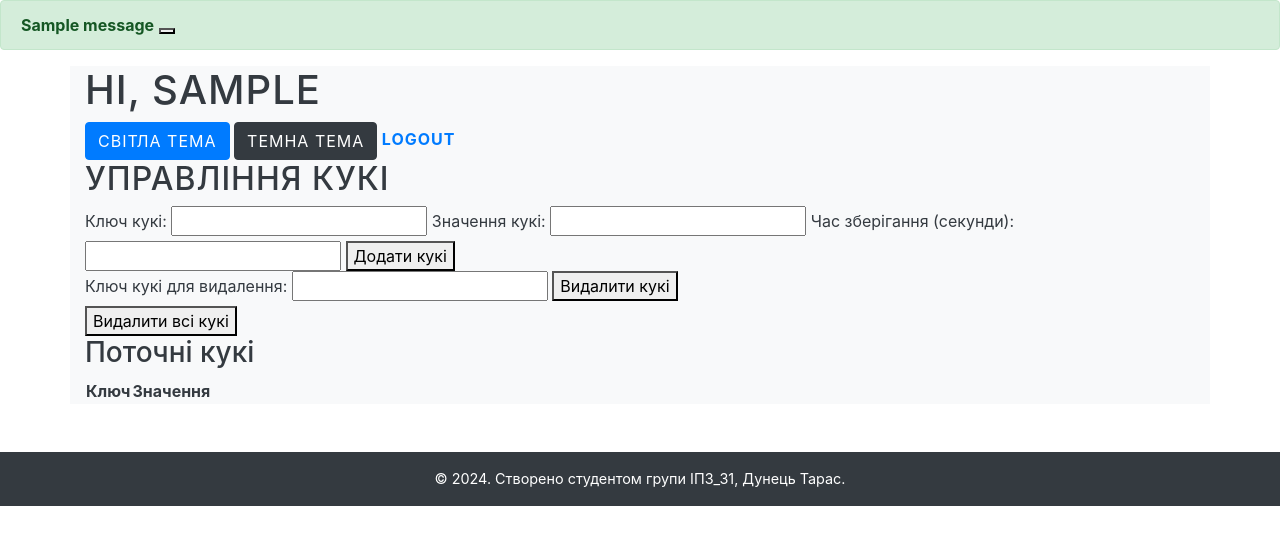
After one commit to TarasDunets/flask-app-lab, a Flask app: page /users/profile in a window 1280 px wide. The commit adds this page. Shown: the top 545 px of the page. Run offline with Flask 3, Linux system fonts and the light colour scheme; the visitor is signed in with stand-in values (Sample User, id 1); one stand-in notice (Sample message) is shown; lists and menus that the app fills with data are empty; some libraries are stand-ins or nearby versions.

Commit message:
add session and message

```diff
--- a/app/static/css/styles.css
+++ b/app/static/css/styles.css
@@ -129,3 +129,42 @@ nav ul li a {
 nav ul li a:hover {
     text-decoration: underline;
 }
+
+/* Додаткові стилі теми для профільної сторінки */
+
+/* Світла тема */
+.bg-light {
+    background-color: #f8f9fa; /* Світлий фон для світлої теми */
+    color: #212529; /* Темний текст для світлої теми */
+}
+
+/* Темна тема */
+.bg-dark {
+    background-color: #343a40; /* Темний фон для темної теми */
+    color: #f8f9fa; /* Світлий текст для темної теми */
+}
+
+/* Специфічні стилі кнопок для темної теми */
+.bg-dark .btn-primary {
+    background-color: #375a7f;
+    border-color: #375a7f;
+    color: #f8f9fa;
+}
+
+.bg-dark .btn-dark {
+    background-color: #212529;
+    border-color: #212529;
+    color: #f8f9fa;
+}
+
+/* Специфічні стилі кнопок для світлої теми */
+.bg-light .btn-primary {
+    background-color: #007bff;
+    border-color: #007bff;
+}
+
+.bg-light .btn-dark {
+    background-color: #343a40;
+    border-color: #343a40;
+    color: white;
+}
--- a/app/templates/base.html
+++ b/app/templates/base.html
@@ -8,6 +8,17 @@
     <link rel="stylesheet" href="https://stackpath.bootstrapcdn.com/bootstrap/4.5.2/css/bootstrap.min.css">
 </head>
 <body>
+    {% with msg = get_flashed_messages(with_categories=True) %}
+        {% if msg %}
+        {% for category, message in msg %}
+        <div class="alert alert-{{ category }} alert-dismissible fade show" role="alert">
+        <strong>{{ message }}</strong>
+        <button type="button" class="btn-close" data-bs-dismiss="alert" aria-label="Close"></button>
+        </div>
+        {% endfor %}
+        {% endif %}
+    {% endwith %}
+
     {% block content %}
 
     {% endblock %}
--- a/app/templates/footer.html
+++ b/app/templates/footer.html
@@ -1,3 +1,3 @@
 <footer class="bg-dark text-white text-center p-3 mt-5">
-    <p>© 2024. Створено студентом групи ІПЗ_31, Андрусяком Іллею.</p>
+    <p>© 2024. Створено студентом групи ІПЗ_31, Дунець Тарас.</p>
 </footer>
--- a/app/templates/resume.html
+++ b/app/templates/resume.html
@@ -15,7 +15,7 @@
 <section id="about" class="mb-4">
     <h2>Про себе</h2>
     <img src="{{ url_for('static', filename='images/avatar.jpg') }}" alt="Фото">
-    <p>Мене звати Ілля. Я студент 3 курсу, знаю не надто багато проте активно навчаюсь
+    <p>Мене звати Тарас. Я студент 3 курсу, знаю не надто багато проте активно навчаюсь
         аби вирішити дану проблему незнання.</p>
 </section>
 
@@ -25,7 +25,7 @@
         <li>Університет: Прикарпатський національний університет імені Василя Стефаника</li>
         <li>Факультет: математики та інформатики</li>
         <li>Спеціальність: 121 Інженерія програмного забезпечення</li>
-        <li>Роки навчання: 2022 - сьогоднішній день</li>
+        <li>Роки навчання: 2023 - сьогоднішній день</li>
     </ul>
 </section>
 
--- /dev/null
+++ b/app/users/templates/users/profile.html
@@ -0,0 +1,40 @@
+{% extends 'base.html' %}
+{% block title %}Greeting Page{% endblock %}
+{% block content %}
+<div class="container {% if theme == 'dark' %}bg-dark text-white{% else %}bg-light text-dark{% endif %}">
+    <h1>Hi, {{ username }}</h1>
+    <a href="{{ url_for('users.set_theme', theme='light') }}" class="btn btn-primary">Світла тема</a>
+    <a href="{{ url_for('users.set_theme', theme='dark') }}" class="btn btn-dark">Темна тема</a>
+    <a href="{{url_for('users.logout')}}">logout</a>
+
+    <h2>Управління кукі</h2>
+    <form method="POST" action="{{ url_for('users.set_cookie') }}">
+        <label for="key">Ключ кукі:</label>
+        <input type="text" name="key" required>
+        <label for="value">Значення кукі:</label>
+        <input type="text" name="value">
+        <label for="duration">Час зберігання (секунди):</label>
+        <input type="number" name="duration" required>
+        <button type="submit">Додати кукі</button>
+    </form>
+
+    <form method="POST" action="{{ url_for('users.delete_cookie') }}">
+        <label for="key">Ключ кукі для видалення:</label>
+        <input type="text" name="key" required>
+        <button type="submit">Видалити кукі</button>
+    </form>
+
+    <!-- Форма для видалення всіх кукі -->
+    <form method="POST" action="{{ url_for('users.delete_all_cookies') }}">
+        <button type="submit">Видалити всі кукі</button>
+    </form>
+
+    <h3>Поточні кукі</h3>
+    <table>
+        <tr><th>Ключ</th><th>Значення</th></tr>
+        {% for key, value in cookies.items() %}
+        <tr><td>{{ key }}</td><td>{{ value }}</td></tr>
+        {% endfor %}
+    </table>
+</div>
+{% endblock %}
--- a/app/users/views.py
+++ b/app/users/views.py
@@ -1,5 +1,5 @@
 from . import users_bp
-from flask import render_template, redirect, request, url_for, make_response
+from flask import render_template, redirect, request, url_for, make_response, session, flash
 from datetime import timedelta, datetime
 
 @users_bp.route("/hi/<string:name>")   #/hi/ivan?age=45&q=fdfdf
@@ -15,18 +15,84 @@ def admin():
     print(to_url)
     return redirect(to_url)
 
-@users_bp.route('/set_cookie')
+@users_bp.route('/get_cookie/<key>')
+def get_cookie(key):
+    value = request.cookies.get(key)
+    if value:
+        return f'Кукі {key}: {value}'
+    else:
+        return f'Кукі {key} не знайдено', 404
+
+@users_bp.route('/set_cookie', methods=['POST'])
 def set_cookie():
-    response = make_response('Кука встановлена')
-    response.set_cookie('username', 'student', max_age=timedelta(seconds=60))
-    response.set_cookie('color', '', max_age=timedelta(seconds=60))
+    key = request.form['key']
+    value = request.form['value']
+    duration = int(request.form.get('duration', 0))  # Час зберігання кукі в секундах
+    max_age = timedelta(seconds=duration)
+
+    resp = make_response(redirect(url_for('users.get_profile')))
+    resp.set_cookie(key, value, max_age=max_age)
+
+    flash(f'Кукі {key} було встановлено на {duration} секунд!', 'success')
+    return resp
+
+@users_bp.route('/delete_cookie', methods=['POST'])
+def delete_cookie():
+    key = request.form['key']
+    resp = make_response(redirect(url_for('users.get_profile')))
+    resp.delete_cookie(key)
+    flash(f'Кукі {key} було видалено!', 'success')
+    return resp
+
+@users_bp.route('/delete_all_cookies', methods=['POST'])
+def delete_all_cookies():
+    resp = make_response(redirect(url_for('users.get_profile')))
+
+    for key in request.cookies.keys():  # Видаляємо кожен кукі
+        resp.delete_cookie(key)
+
+    flash('Усі кукі були видалені!', 'success')
+    return resp
+
+@users_bp.route("/profile")
+def get_profile():
+    if 'user' not in session:
+        flash('Спочатку увійдіть до системи!', 'error')
+        return redirect(url_for('login'))
+
+    theme = request.cookies.get("theme", "light")
+    cookies = request.cookies  # Отримання всіх кукі для відображення
+    return render_template('profile.html', username=session['user'], cookies=cookies, theme=theme)
+
+@users_bp.route("/login",  methods=['GET', 'POST'])
+def login():
+    if request.method == "POST":
+        username = request.form['username']
+        password = request.form['password']
+        if username == 'admin' and password == 'admin':  # Перевірка автентифікації
+            session['user'] = username
+            flash('Вхід успішний!', 'success')
+            return redirect(url_for('users.get_profile'))
+        else:
+            flash('Невірне ім’я користувача або пароль!', 'error')
+            return redirect(url_for('users.login'))
+    return render_template("login.html")
+
+@users_bp.route('/logout')
+def logout():
+    # Видалення користувача із сесії
+    session.pop('username', None)
+    session.pop('age', None)
+    return redirect(url_for('users.login'))
+
+@users_bp.route("/set_theme/<theme>")
+def set_theme(theme):
+    if theme not in ["light", "dark"]:
+        flash("Невідома кольорова схема!", "error")
+        return redirect(url_for("users.get_profile"))
+
+    # Створюємо відповідь з кукі для збереження теми
+    response = redirect(url_for("users.get_profile"))
+    response.set_cookie("theme", theme)
+    flash("Кольорова схема змінена!", "success")
     return response
-@users_bp.route('/get_cookie')
-def get_cookie():
-    username = request.cookies.get('username')
-    return f'Користувач: {username}'
-@users_bp.route('/delete_cookie')
-def delete_cookie():
-    response = make_response('Кука видалена')
-    response.set_cookie('username', '', expires=0) # response.set_cookie('username', '', max_age=0)
-    return response
```
Also changed, not shown: app/users/templates/users/login.html (added, +11 -0 lines).
